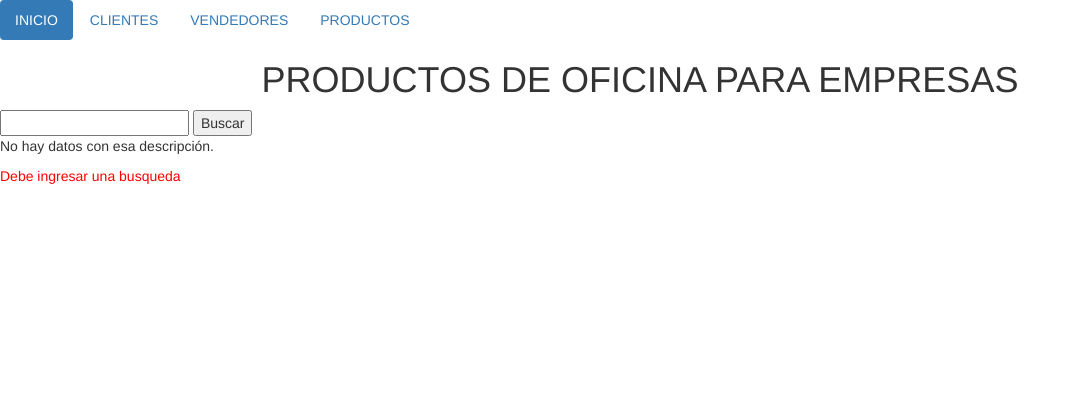
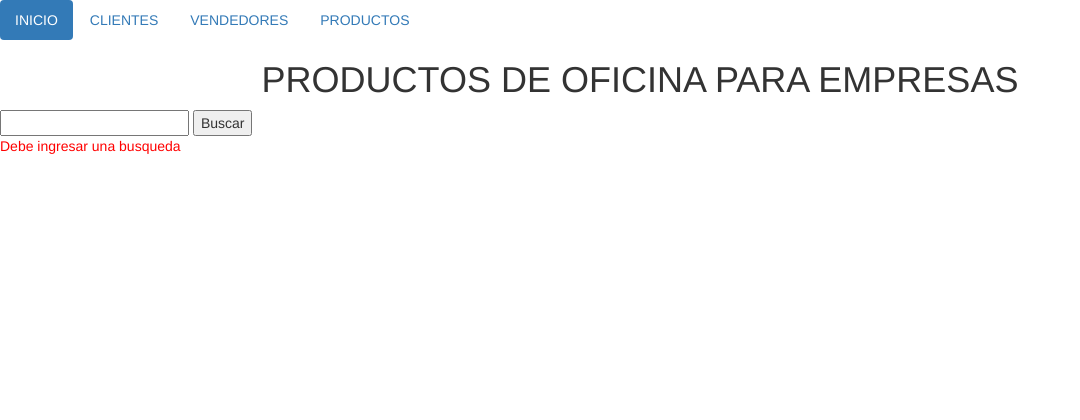
Before and after one commit to claracorreal/Entrega-intermedia_Correa-Luna, a Django app: page /buscar/ in a window 1280 px wide. Shown: the top 420 px of the page, without its empty margins (0-1080 px from the left). Run offline with Django 4.2, Linux system fonts and the light colour scheme.

Commit message:
busqueda

```diff
--- a/app_proyecto/templates/app_proyecto/busquedaProducto.html
+++ b/app_proyecto/templates/app_proyecto/busquedaProducto.html
@@ -22,8 +22,6 @@
     {% endfor %}
 
 </ul>
-{% else %}
-    <p>No hay datos con esa descripción.</p>
 {% endif %}
 
 <p style="color: red;">{{respuesta}}</p>
```
